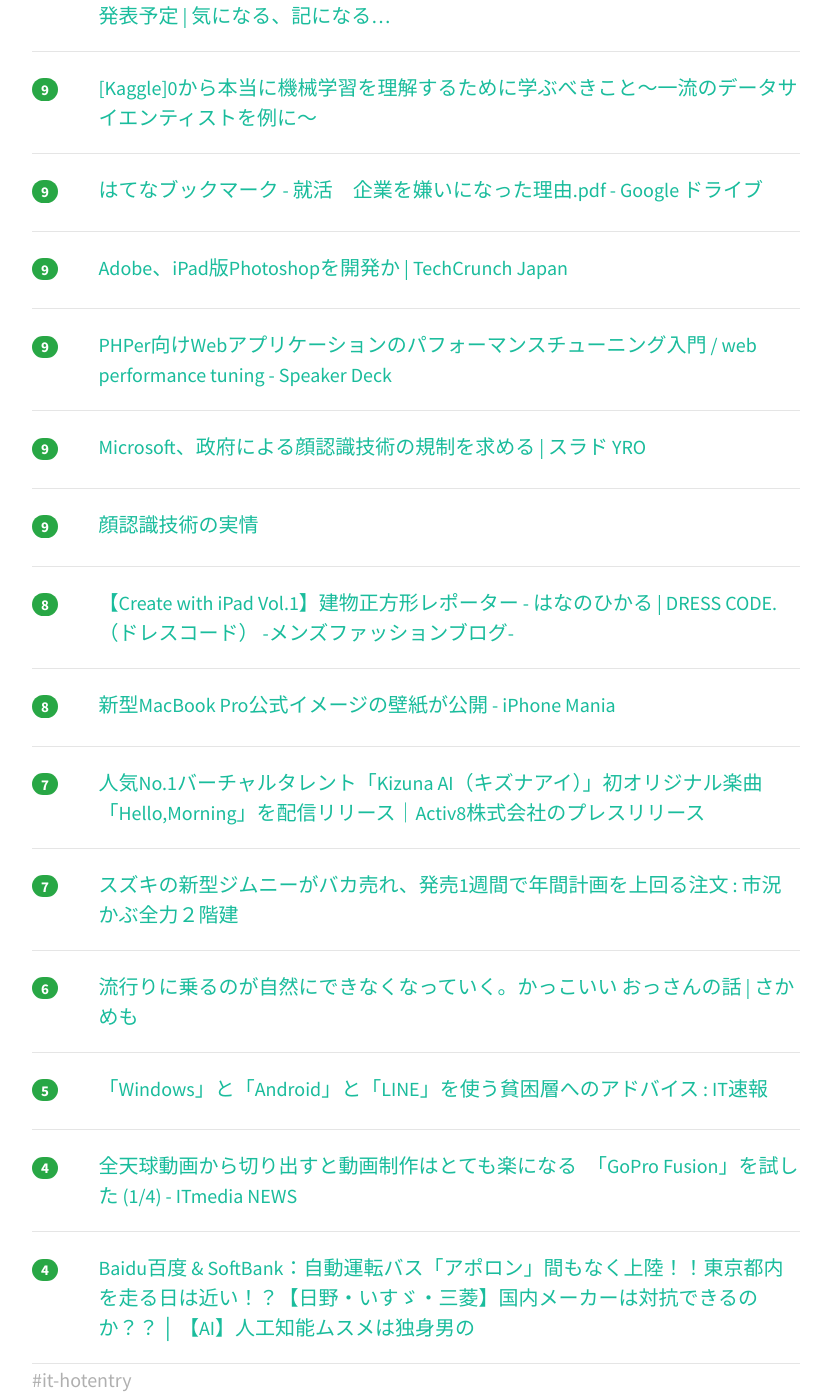
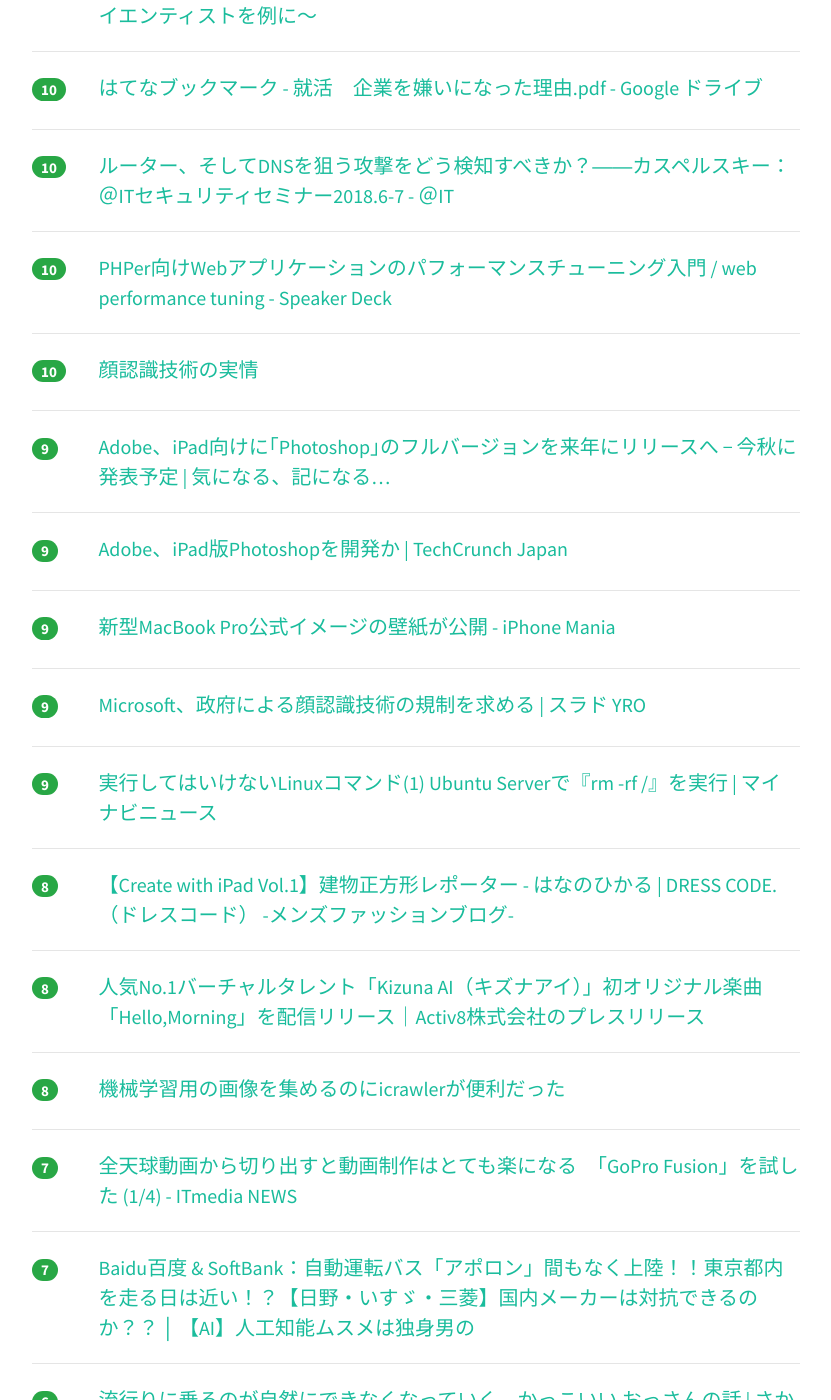
Before and after one commit to yatta47/hatena-matome-site, a Jekyll site: the page built from _posts/2018-07-16-hatena.md, in a window 1280 px wide and 1400 px high, scrolled down 4529 px. Shown: the whole window, without its empty margins (224-1055 px from the left). Built offline with Jekyll 4.4.1, drawn with Linux system fonts in a browser that asks for light colours; nearby versions of some CDN libraries; some of the changed text lies outside the part shown.

Commit message:
Updated 2018-07-16

```diff
--- a/_posts/2018-07-16-hatena.md
+++ b/_posts/2018-07-16-hatena.md
@@ -1,33 +1,33 @@
 ---
 layout: post
 title:  "2018-07-16 はてぶIT"
-date:   2018-07-16 22:01:46
+date:   2018-07-16 23:02:04
 tags: [it-hotentry]
 ---
-60 件のデータあり
+64 件のデータあり
 
 <hr><div class="row">
-<div class="col-1"><span class="badge badge-pill badge-success h2">243</span></div>
+<div class="col-1"><span class="badge badge-pill badge-success h2">278</span></div>
 <div class="col-11"><a href='http://gendai.ismedia.jp/articles/-/56489' target='_blank'>「AIは人間を超える」なんて、本気で信じているんですか？（西垣 通,千葉 雅也） | 現代ビジネス | 講談社（1/4）</a></div>
 </div>
 <hr>
 <div class="row">
-<div class="col-1"><span class="badge badge-pill badge-success h2">113</span></div>
+<div class="col-1"><span class="badge badge-pill badge-success h2">136</span></div>
+<div class="col-11"><a href='https://www.websec-room.com/2018/07/16/2991' target='_blank'>徳丸本こと「安全なWebアプリケーションの作り方 第２版」はWeb開発者必読の書として更なる進化をとげていた | Webセキュリティの小部屋</a></div>
+</div>
+<hr>
+<div class="row">
+<div class="col-1"><span class="badge badge-pill badge-success h2">115</span></div>
 <div class="col-11"><a href='http://t-cyrill.hatenablog.jp/entry/2018/07/14/143107' target='_blank'>Ansibleのテスト環境をDockerで作ると楽 - なんかかきたい</a></div>
 </div>
 <hr>
 <div class="row">
-<div class="col-1"><span class="badge badge-pill badge-success h2">113</span></div>
-<div class="col-11"><a href='https://www.websec-room.com/2018/07/16/2991' target='_blank'>徳丸本こと「安全なWebアプリケーションの作り方 第２版」はWeb開発者必読の書として更なる進化をとげていた | Webセキュリティの小部屋</a></div>
-</div>
-<hr>
-<div class="row">
-<div class="col-1"><span class="badge badge-pill badge-success h2">87</span></div>
+<div class="col-1"><span class="badge badge-pill badge-success h2">96</span></div>
 <div class="col-11"><a href='https://qiita.com/piroor/items/0cb44663430bfc66c204' target='_blank'>プログラマーの君！ 勘違いするな！ シェルスクリプトでは読みやすさのためにスペースを置くな！！ という話</a></div>
 </div>
 <hr>
 <div class="row">
-<div class="col-1"><span class="badge badge-pill badge-success h2">85</span></div>
+<div class="col-1"><span class="badge badge-pill badge-success h2">94</span></div>
 <div class="col-11"><a href='https://engineering.videoblocks.com/web-architecture-101-a3224e126947' target='_blank'>Web Architecture 101 – VideoBlocks Product & Engineering</a></div>
 </div>
 <hr>
@@ -37,18 +37,18 @@ tags: [it-hotentry]
 </div>
 <hr>
 <div class="row">
+<div class="col-1"><span class="badge badge-pill badge-success h2">42</span></div>
+<div class="col-11"><a href='https://blog.y-yagi.tech/posts/rails_ssl/' target='_blank'>Railsの開発環境でHTTPSを有効にする · yy blog</a></div>
+</div>
+<hr>
+<div class="row">
 <div class="col-1"><span class="badge badge-pill badge-success h2">39</span></div>
-<div class="col-11"><a href='https://blog.y-yagi.tech/posts/rails_ssl/' target='_blank'>Railsの開発環境でHTTPSを有効にする · yy blog</a></div>
+<div class="col-11"><a href='https://nanashi0x.hatenablog.com/entry/2017/12/17/201714' target='_blank'>Linux for Hackers(ハッカーのためのLinux)連載開始のお知らせ - 忙しい人のためのサイバーセキュリティニュース</a></div>
 </div>
 <hr>
 <div class="row">
 <div class="col-1"><span class="badge badge-pill badge-success h2">35</span></div>
 <div class="col-11"><a href='https://qiita.com/vvakame/items/57a0559c45b88b2ae168' target='_blank'>TypeScript 3.0.0-RC 変更点</a></div>
-</div>
-<hr>
-<div class="row">
-<div class="col-1"><span class="badge badge-pill badge-success h2">35</span></div>
-<div class="col-11"><a href='https://nanashi0x.hatenablog.com/entry/2017/12/17/201714' target='_blank'>Linux for Hackers(ハッカーのためのLinux)連載開始のお知らせ - 忙しい人のためのサイバーセキュリティニュース</a></div>
 </div>
 <hr>
 <div class="row">
@@ -92,6 +92,16 @@ tags: [it-hotentry]
 </div>
 <hr>
 <div class="row">
+<div class="col-1"><span class="badge badge-pill badge-success h2">21</span></div>
+<div class="col-11"><a href='http://www.itmedia.co.jp/news/articles/1807/16/news011.html' target='_blank'>「Surface Goのグラフィックス性能はi5搭載Surface Pro 3より33％向上」──Microsoft幹部 - ITmedia NEWS</a></div>
+</div>
+<hr>
+<div class="row">
+<div class="col-1"><span class="badge badge-pill badge-success h2">20</span></div>
+<div class="col-11"><a href='https://oku.edu.mie-u.ac.jp/~okumura/stat/150809.html' target='_blank'>猛暑日の増加</a></div>
+</div>
+<hr>
+<div class="row">
 <div class="col-1"><span class="badge badge-pill badge-success h2">19</span></div>
 <div class="col-11"><a href='https://japan.cnet.com/article/35122021/' target='_blank'>卓球、バスケ、ビリヤードもできる「アジア最大のIT企業」テンセントの新社屋 - CNET Japan</a></div>
 </div>
@@ -102,13 +112,13 @@ tags: [it-hotentry]
 </div>
 <hr>
 <div class="row">
-<div class="col-1"><span class="badge badge-pill badge-success h2">18</span></div>
+<div class="col-1"><span class="badge badge-pill badge-success h2">19</span></div>
 <div class="col-11"><a href='http://ushinji.hatenablog.com/entry/2018/07/15/130232' target='_blank'>【感想】Rails Developers Meetup 2018 Day 3 Extremeに行ってきた - 日々の学びのアウトプットするブログ</a></div>
 </div>
 <hr>
 <div class="row">
 <div class="col-1"><span class="badge badge-pill badge-success h2">18</span></div>
-<div class="col-11"><a href='https://oku.edu.mie-u.ac.jp/~okumura/stat/150809.html' target='_blank'>猛暑日の増加</a></div>
+<div class="col-11"><a href='https://ameblo.jp/0831nuko/entry-12388402148.html' target='_blank'>「言いにくいこと」を上手に伝える技術 | イラストブックレビュー　ぬこ ☆ れびゅ</a></div>
 </div>
 <hr>
 <div class="row">
@@ -122,18 +132,13 @@ tags: [it-hotentry]
 </div>
 <hr>
 <div class="row">
-<div class="col-1"><span class="badge badge-pill badge-success h2">16</span></div>
-<div class="col-11"><a href='https://ameblo.jp/0831nuko/entry-12388402148.html' target='_blank'>「言いにくいこと」を上手に伝える技術 | イラストブックレビュー　ぬこ ☆ れびゅ</a></div>
-</div>
-<hr>
-<div class="row">
-<div class="col-1"><span class="badge badge-pill badge-success h2">16</span></div>
-<div class="col-11"><a href='http://www.itmedia.co.jp/news/articles/1807/16/news011.html' target='_blank'>「Surface Goのグラフィックス性能はi5搭載Surface Pro 3より33％向上」──Microsoft幹部 - ITmedia NEWS</a></div>
+<div class="col-1"><span class="badge badge-pill badge-success h2">15</span></div>
+<div class="col-11"><a href='https://design-develop.net/design/photoshop-design/32-fresh-photoshop-psd-files.html' target='_blank'>デザイナーの為のPSDテンプレート・モックアップまとめ「Freebies: 32 Fresh Photoshop PSD Files」 | DesignDevelop</a></div>
 </div>
 <hr>
 <div class="row">
 <div class="col-1"><span class="badge badge-pill badge-success h2">15</span></div>
-<div class="col-11"><a href='https://design-develop.net/design/photoshop-design/32-fresh-photoshop-psd-files.html' target='_blank'>デザイナーの為のPSDテンプレート・モックアップまとめ「Freebies: 32 Fresh Photoshop PSD Files」 | DesignDevelop</a></div>
+<div class="col-11"><a href='https://iphone-mania.jp/news-218905/' target='_blank'>2018年版MacBook ProはノートPCの中で「最速のSSD」を搭載！ - iPhone Mania</a></div>
 </div>
 <hr>
 <div class="row">
@@ -154,11 +159,6 @@ tags: [it-hotentry]
 <div class="row">
 <div class="col-1"><span class="badge badge-pill badge-success h2">14</span></div>
 <div class="col-11"><a href='https://smhn.info/201807-apple-2018-autumn-rumors' target='_blank'>Appleが2018年秋に発表するのはこれ。クオ氏レポート – すまほん!!</a></div>
-</div>
-<hr>
-<div class="row">
-<div class="col-1"><span class="badge badge-pill badge-success h2">14</span></div>
-<div class="col-11"><a href='https://iphone-mania.jp/news-218905/' target='_blank'>2018年版MacBook ProはノートPCの中で「最速のSSD」を搭載！ - iPhone Mania</a></div>
 </div>
 <hr>
 <div class="row">
@@ -188,6 +188,11 @@ tags: [it-hotentry]
 <hr>
 <div class="row">
 <div class="col-1"><span class="badge badge-pill badge-success h2">13</span></div>
+<div class="col-11"><a href='https://qiita.com/am10/items/f7b32ea5725feeb1469f' target='_blank'>UIViewを燃やしてみた（swift）</a></div>
+</div>
+<hr>
+<div class="row">
+<div class="col-1"><span class="badge badge-pill badge-success h2">13</span></div>
 <div class="col-11"><a href='https://hiroki.jp/reform-rails-app' target='_blank'>「リフォーム Rails app」というトークをしてきました | Act as Professional</a></div>
 </div>
 <hr>
@@ -203,12 +208,17 @@ tags: [it-hotentry]
 <hr>
 <div class="row">
 <div class="col-1"><span class="badge badge-pill badge-success h2">12</span></div>
-<div class="col-11"><a href='https://qiita.com/am10/items/f7b32ea5725feeb1469f' target='_blank'>UIViewを燃やしてみた（swift）</a></div>
+<div class="col-11"><a href='https://speakerdeck.com/sota1235/think-interface-again?slide=95' target='_blank'>インターフェース再入門 / Think Interface again - Speaker Deck</a></div>
 </div>
 <hr>
 <div class="row">
 <div class="col-1"><span class="badge badge-pill badge-success h2">12</span></div>
-<div class="col-11"><a href='https://speakerdeck.com/sota1235/think-interface-again?slide=95' target='_blank'>インターフェース再入門 / Think Interface again - Speaker Deck</a></div>
+<div class="col-11"><a href='http://kabumatome.doorblog.jp/archives/65922721.html' target='_blank'>スズキの新型ジムニーがバカ売れ、発売1週間で年間計画を上回る注文 : 市況かぶ全力２階建</a></div>
+</div>
+<hr>
+<div class="row">
+<div class="col-1"><span class="badge badge-pill badge-success h2">11</span></div>
+<div class="col-11"><a href='https://it.srad.jp/story/18/07/14/194234/' target='_blank'>デスクトップ版Chrome 67、Spectreなどの対策としてSite Isolationが有効に | スラド IT</a></div>
 </div>
 <hr>
 <div class="row">
@@ -223,12 +233,27 @@ tags: [it-hotentry]
 <hr>
 <div class="row">
 <div class="col-1"><span class="badge badge-pill badge-success h2">10</span></div>
-<div class="col-11"><a href='https://it.srad.jp/story/18/07/14/194234/' target='_blank'>デスクトップ版Chrome 67、Spectreなどの対策としてSite Isolationが有効に | スラド IT</a></div>
+<div class="col-11"><a href='https://ift.tt/2LcjX2T' target='_blank'>[Kaggle]0から本当に機械学習を理解するために学ぶべきこと～一流のデータサイエンティストを例に～</a></div>
+</div>
+<hr>
+<div class="row">
+<div class="col-1"><span class="badge badge-pill badge-success h2">10</span></div>
+<div class="col-11"><a href='http://b.hatena.ne.jp/entry/s/drive.google.com/file/d/1QlDRAyAN926YoBuBb9auo4WZdhCyh7fC/view' target='_blank'>はてなブックマーク - 就活　企業を嫌いになった理由.pdf - Google ドライブ</a></div>
 </div>
 <hr>
 <div class="row">
 <div class="col-1"><span class="badge badge-pill badge-success h2">10</span></div>
 <div class="col-11"><a href='http://www.atmarkit.co.jp/ait/articles/1807/13/news056.html' target='_blank'>ルーター、そしてDNSを狙う攻撃をどう検知すべきか？――カスペルスキー：＠ITセキュリティセミナー2018.6-7 - ＠IT</a></div>
+</div>
+<hr>
+<div class="row">
+<div class="col-1"><span class="badge badge-pill badge-success h2">10</span></div>
+<div class="col-11"><a href='https://speakerdeck.com/yugo19880624/web-performance-tuning' target='_blank'>PHPer向けWebアプリケーションのパフォーマンスチューニング入門 / web performance tuning - Speaker Deck</a></div>
+</div>
+<hr>
+<div class="row">
+<div class="col-1"><span class="badge badge-pill badge-success h2">10</span></div>
+<div class="col-11"><a href='https://www.infoq.com/jp/news/2018/07/face-recognition-technology' target='_blank'>顔認識技術の実情</a></div>
 </div>
 <hr>
 <div class="row">
@@ -238,22 +263,12 @@ tags: [it-hotentry]
 <hr>
 <div class="row">
 <div class="col-1"><span class="badge badge-pill badge-success h2">9</span></div>
-<div class="col-11"><a href='https://ift.tt/2LcjX2T' target='_blank'>[Kaggle]0から本当に機械学習を理解するために学ぶべきこと～一流のデータサイエンティストを例に～</a></div>
-</div>
-<hr>
-<div class="row">
-<div class="col-1"><span class="badge badge-pill badge-success h2">9</span></div>
-<div class="col-11"><a href='http://b.hatena.ne.jp/entry/s/drive.google.com/file/d/1QlDRAyAN926YoBuBb9auo4WZdhCyh7fC/view' target='_blank'>はてなブックマーク - 就活　企業を嫌いになった理由.pdf - Google ドライブ</a></div>
-</div>
-<hr>
-<div class="row">
-<div class="col-1"><span class="badge badge-pill badge-success h2">9</span></div>
 <div class="col-11"><a href='https://jp.techcrunch.com/2018/07/16/2018-07-13-adobe-could-bring-photoshop-to-the-ipad/' target='_blank'>Adobe、iPad版Photoshopを開発か | TechCrunch Japan</a></div>
 </div>
 <hr>
 <div class="row">
 <div class="col-1"><span class="badge badge-pill badge-success h2">9</span></div>
-<div class="col-11"><a href='https://speakerdeck.com/yugo19880624/web-performance-tuning' target='_blank'>PHPer向けWebアプリケーションのパフォーマンスチューニング入門 / web performance tuning - Speaker Deck</a></div>
+<div class="col-11"><a href='https://iphone-mania.jp/news-218872/' target='_blank'>新型MacBook Pro公式イメージの壁紙が公開 - iPhone Mania</a></div>
 </div>
 <hr>
 <div class="row">
@@ -263,7 +278,7 @@ tags: [it-hotentry]
 <hr>
 <div class="row">
 <div class="col-1"><span class="badge badge-pill badge-success h2">9</span></div>
-<div class="col-11"><a href='https://www.infoq.com/jp/news/2018/07/face-recognition-technology' target='_blank'>顔認識技術の実情</a></div>
+<div class="col-11"><a href='https://news.mynavi.jp/article/dont_run_on_linux-1/' target='_blank'>実行してはいけないLinuxコマンド(1) Ubuntu Serverで『rm -rf /』を実行 | マイナビニュース</a></div>
 </div>
 <hr>
 <div class="row">
@@ -273,17 +288,22 @@ tags: [it-hotentry]
 <hr>
 <div class="row">
 <div class="col-1"><span class="badge badge-pill badge-success h2">8</span></div>
-<div class="col-11"><a href='https://iphone-mania.jp/news-218872/' target='_blank'>新型MacBook Pro公式イメージの壁紙が公開 - iPhone Mania</a></div>
+<div class="col-11"><a href='https://prtimes.jp/main/html/rd/p/000000010.000033882.html' target='_blank'>人気No.1バーチャルタレント「Kizuna AI（キズナアイ）」初オリジナル楽曲「Hello,Morning」を配信リリース｜Activ8株式会社のプレスリリース</a></div>
+</div>
+<hr>
+<div class="row">
+<div class="col-1"><span class="badge badge-pill badge-success h2">8</span></div>
+<div class="col-11"><a href='https://qiita.com/tkt989/items/84c6581dfa1d9a42dc2d' target='_blank'>機械学習用の画像を集めるのにicrawlerが便利だった</a></div>
 </div>
 <hr>
 <div class="row">
 <div class="col-1"><span class="badge badge-pill badge-success h2">7</span></div>
-<div class="col-11"><a href='https://prtimes.jp/main/html/rd/p/000000010.000033882.html' target='_blank'>人気No.1バーチャルタレント「Kizuna AI（キズナアイ）」初オリジナル楽曲「Hello,Morning」を配信リリース｜Activ8株式会社のプレスリリース</a></div>
+<div class="col-11"><a href='http://www.itmedia.co.jp/news/articles/1807/16/news007.html' target='_blank'>全天球動画から切り出すと動画制作はとても楽になる　「GoPro Fusion」を試した (1/4) - ITmedia NEWS</a></div>
 </div>
 <hr>
 <div class="row">
 <div class="col-1"><span class="badge badge-pill badge-success h2">7</span></div>
-<div class="col-11"><a href='http://kabumatome.doorblog.jp/archives/65922721.html' target='_blank'>スズキの新型ジムニーがバカ売れ、発売1週間で年間計画を上回る注文 : 市況かぶ全力２階建</a></div>
+<div class="col-11"><a href='http://ai-topics.com/automatic-driving-bus-runs-in-tokyo-baidu-softbank/' target='_blank'>Baidu百度 & SoftBank：自動運転バス「アポロン」間もなく上陸！！東京都内を走る日は近い！？【日野・いすゞ・三菱】国内メーカーは対抗できるのか？？ │ 【AI】人工知能ムスメは独身男の</a></div>
 </div>
 <hr>
 <div class="row">
@@ -298,11 +318,11 @@ tags: [it-hotentry]
 <hr>
 <div class="row">
 <div class="col-1"><span class="badge badge-pill badge-success h2">4</span></div>
-<div class="col-11"><a href='http://www.itmedia.co.jp/news/articles/1807/16/news007.html' target='_blank'>全天球動画から切り出すと動画制作はとても楽になる　「GoPro Fusion」を試した (1/4) - ITmedia NEWS</a></div>
+<div class="col-11"><a href='https://japanese.engadget.com/2018/07/16/model-3/' target='_blank'>テスラModel 3、派手に横転する大事故もドライバーは軽傷。車内にガラスの飛散なく、内部空間も確保 - Engadget 日本版</a></div>
 </div>
 <hr>
 <div class="row">
-<div class="col-1"><span class="badge badge-pill badge-success h2">4</span></div>
-<div class="col-11"><a href='http://ai-topics.com/automatic-driving-bus-runs-in-tokyo-baidu-softbank/' target='_blank'>Baidu百度 & SoftBank：自動運転バス「アポロン」間もなく上陸！！東京都内を走る日は近い！？【日野・いすゞ・三菱】国内メーカーは対抗できるのか？？ │ 【AI】人工知能ムスメは独身男の</a></div>
+<div class="col-1"><span class="badge badge-pill badge-success h2">3</span></div>
+<div class="col-11"><a href='http://sierblog.com/archives/1966486.html' target='_blank'>派遣プログラマ、平均7次受け、時給900円…　こんなデスマーチからITドカタ達が逃げない理由なんなの？ : SIerブログ</a></div>
 </div>
 <hr>
```
